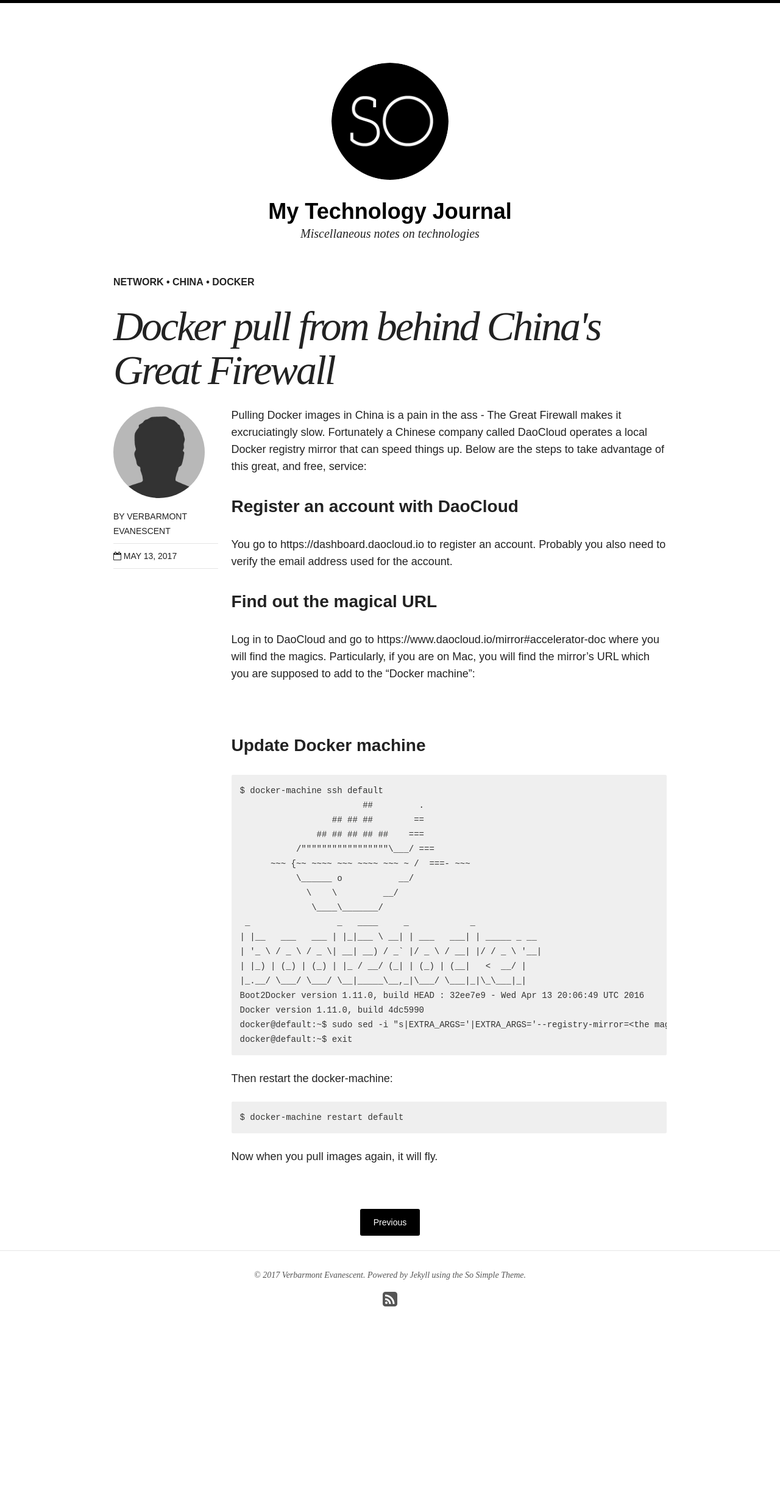
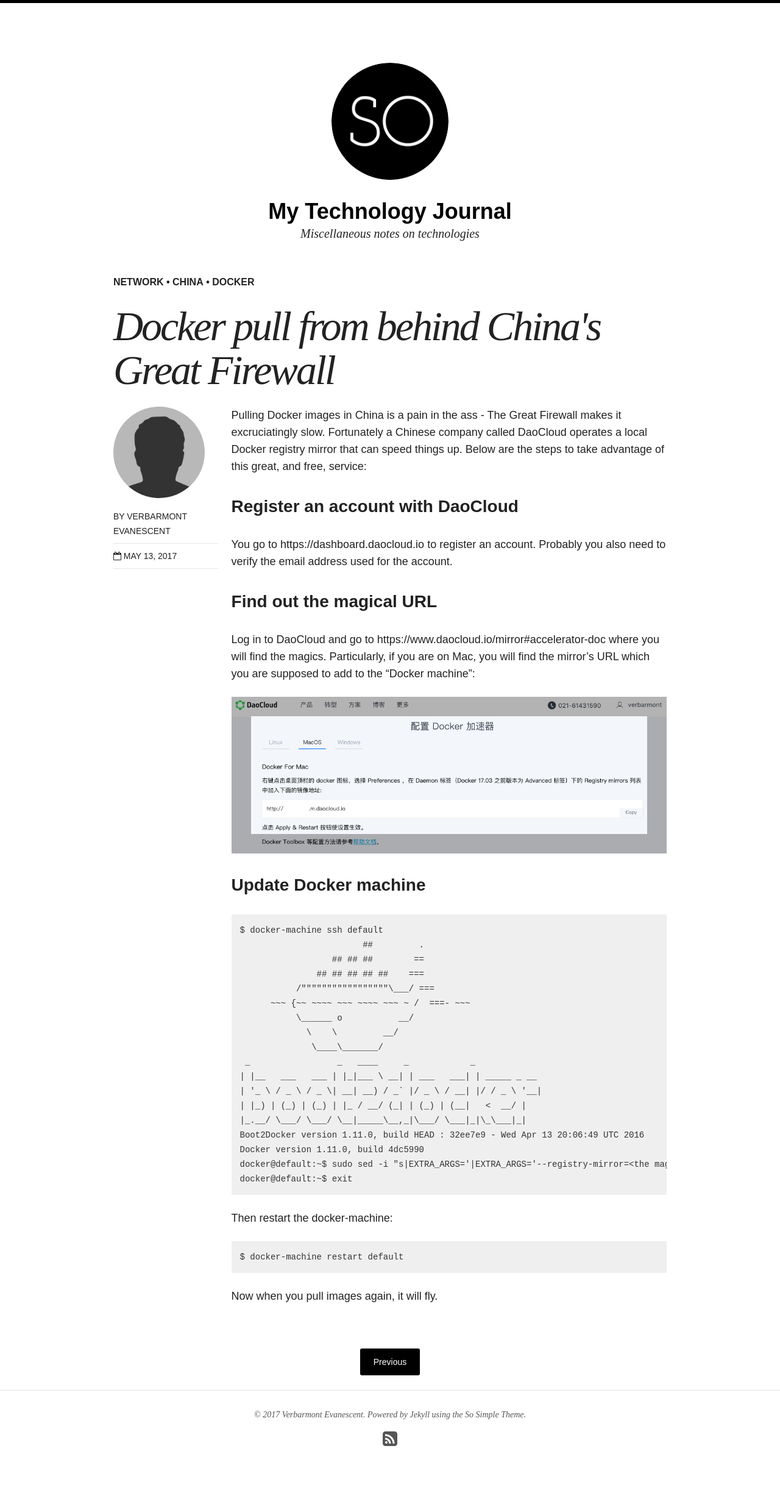
Before and after one commit to verbarmont/tech-notes, a Jekyll site: the page built from _posts/2017-05-07-npm-via-socks-proxy-on-mac.md, in a window 1280 px wide. Shown: the whole page at 61% size. Built offline with Jekyll 4.4.1, drawn with Linux system fonts in a browser that asks for light colours; nearby versions of some CDN libraries; before the commit the page ends 2243 px from its top, so only the background shows below that.

Commit message:
Fixed broken image.

```diff
--- a/_posts/2017-05-07-npm-via-socks-proxy-on-mac.md
+++ b/_posts/2017-05-07-npm-via-socks-proxy-on-mac.md
@@ -18,7 +18,7 @@ You go to https://dashboard.daocloud.io to register an account. Probably you als
 ### Find out the magical URL
 Log in to DaoCloud and go to https://www.daocloud.io/mirror#accelerator-doc where you will find the magics. Particularly, if you are on Mac, you will find the mirror's URL which you are supposed to add to the "Docker machine":
 
-![](images/DaoCloud.png?raw=true)
+![](../../images/DaoCloud.png?raw=true)
 
 ### Update Docker machine
 
```
